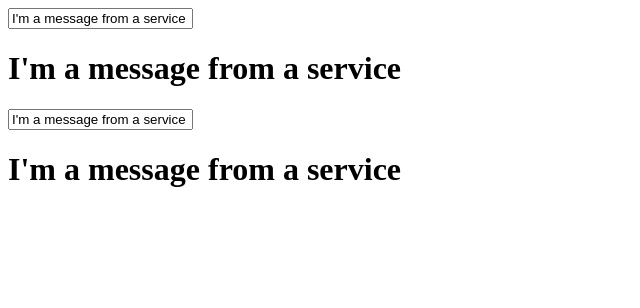
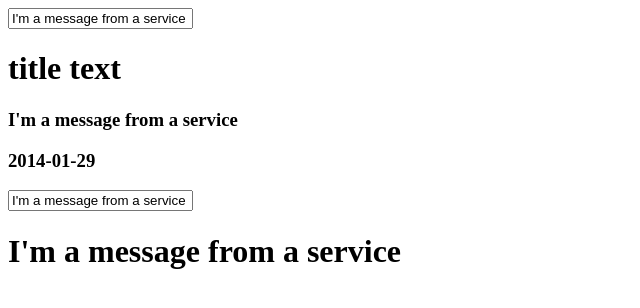
Before and after one commit to karloespiritu/angularjs-playground, a plain HTML site: page passingparameters/index.html in a window 1280 px wide. Shown: the whole page, without its empty margins (0-640 px from the left). Drawn offline with nearby package versions, Linux system fonts and the light colour scheme.

Commit message:
updated parameter passing app

```diff
--- a/passingparameters/app.js
+++ b/passingparameters/app.js
@@ -3,7 +3,9 @@ var app = angular.module('myApp', []);
 app.factory('Data', function () {
 
   return {
-    message: "I'm a message from a service"
+    title: "title text",
+    message: "I'm a message from a service",
+    date: "2014-01-29"
   }
 })
 
--- a/passingparameters/index.html
+++ b/passingparameters/index.html
@@ -9,7 +9,9 @@
 <div ng-app="myApp">
   <div ng-controller="FirstCtrl">
     <input type="text" ng-model="data.message">
-    <h1>{{data.message}}</h1>
+    <h1>{{data.title}}</h1>
+    <h3>{{data.message}}</h3>
+    <h3>{{data.date}}</h3>
   </div>
 
   <div ng-controller="SecondCtrl">
```
